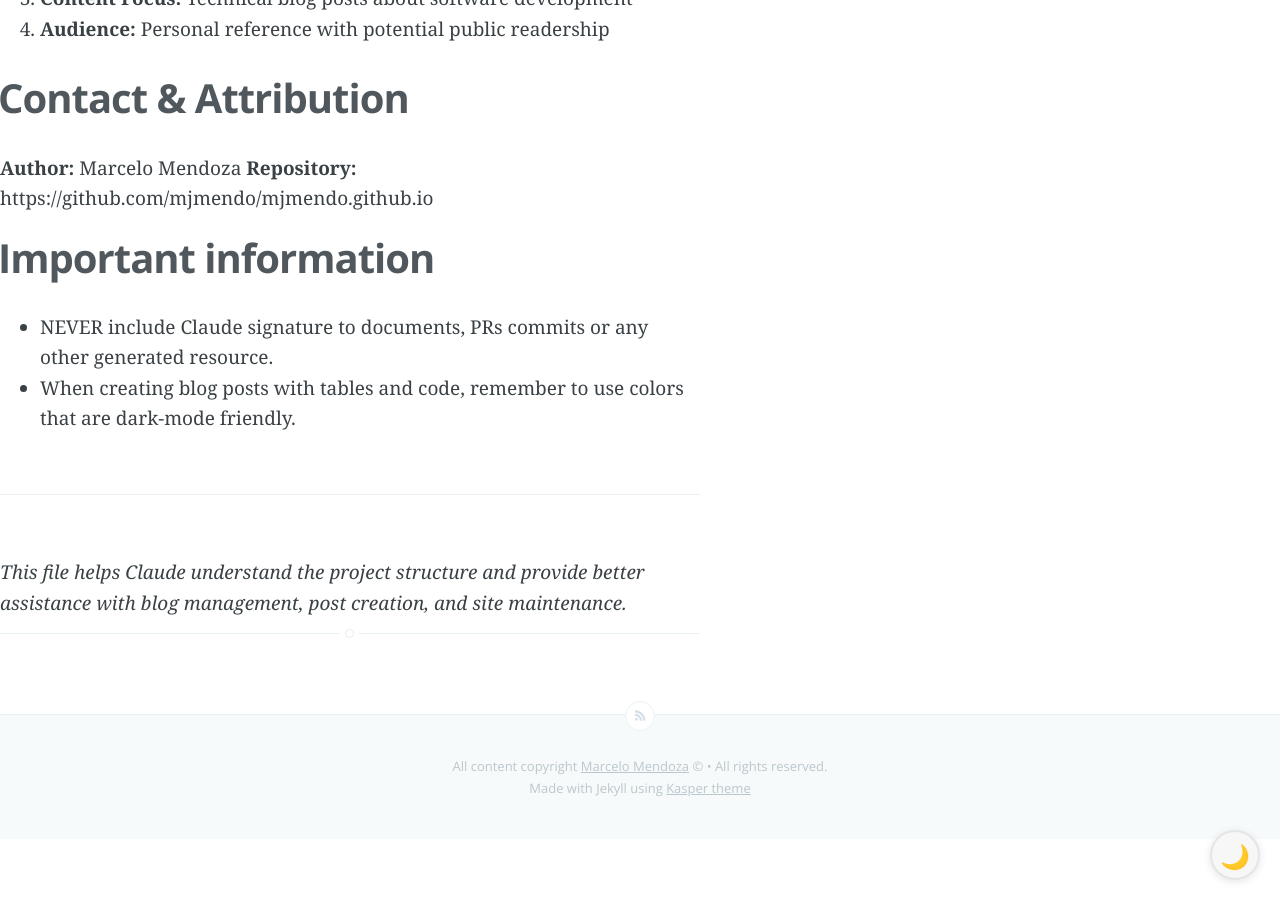
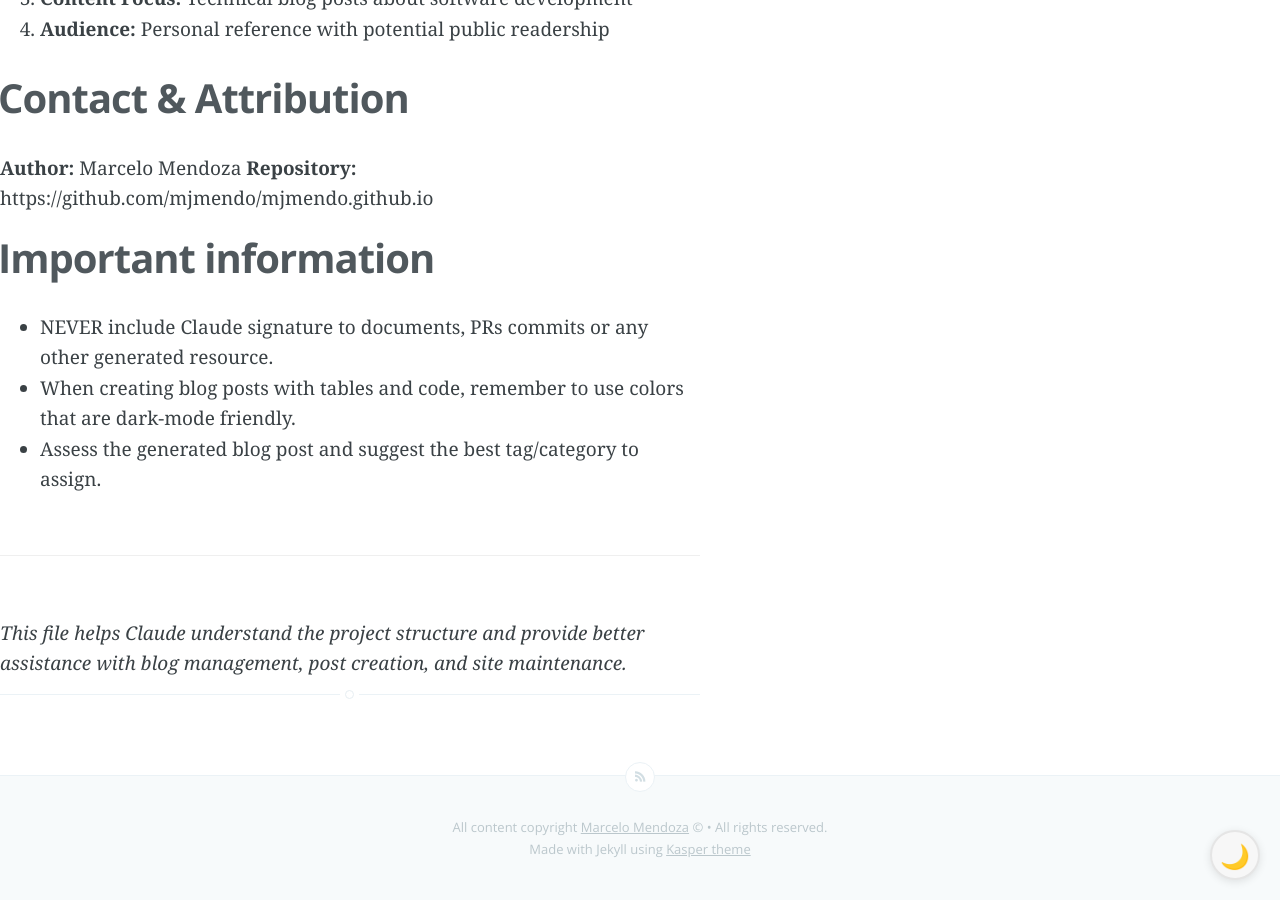
Before and after one commit to mjmendo/mjmendo.github.io, a Jekyll site: the page built from CLAUDE.MD, in a window 1280 px wide and 900 px high, scrolled down 4582 px. Built offline with Jekyll 4.4.1, drawn with Linux system fonts in a browser that asks for light colours; our own code applies the rules of GitHub Pages for plain Markdown files; Markdown is read by kramdown in place of the engine named in the settings.

Commit message:
Add guideline for assessing tags/categories for blog posts

```diff
--- a/CLAUDE.MD
+++ b/CLAUDE.MD
@@ -153,6 +153,7 @@ Based on existing posts, the blog focuses on:
 ## Important information
 - NEVER include Claude signature to documents, PRs commits or any other generated resource.
 - When creating blog posts with tables and code, remember to use colors that are dark-mode friendly.
+- Assess the generated blog post and suggest the best tag/category to assign.
 
 ---
 
```
